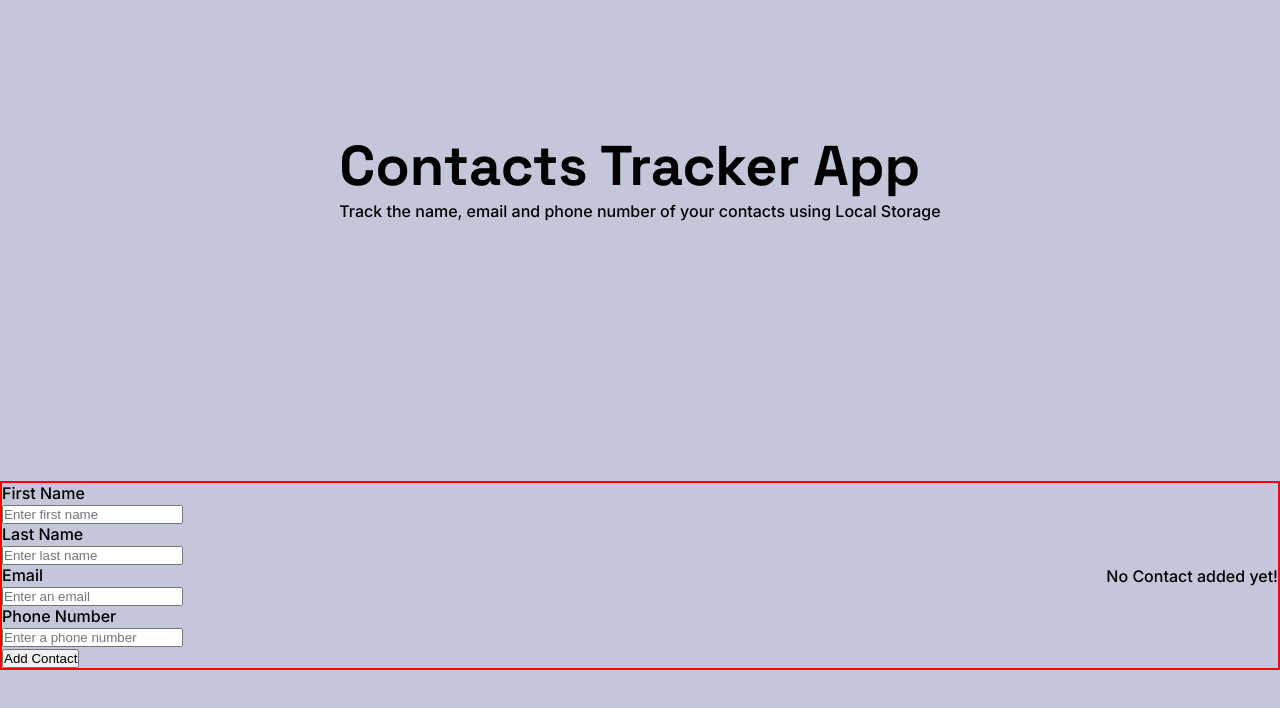
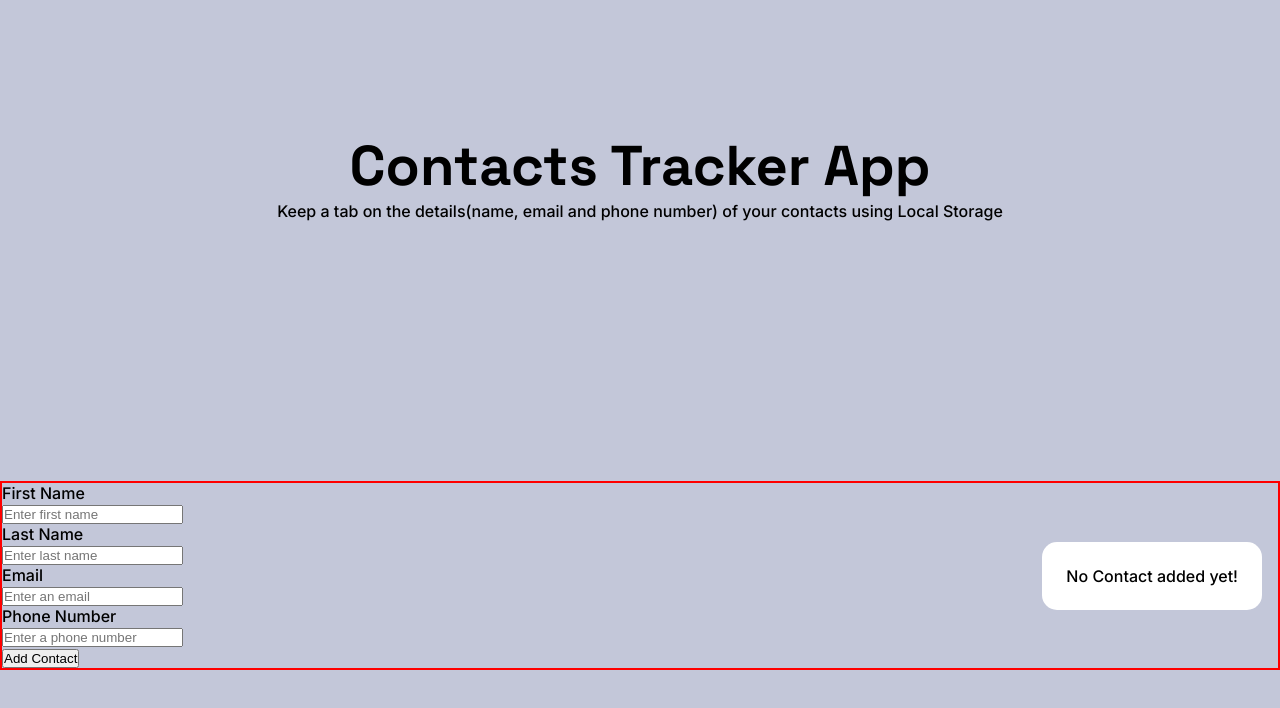
Before and after one commit to nabeelcodes/Contacts-Tracker, a React (Create React App) app: page / in a window 1280 px wide. Shown: the top 708 px of the page. Built offline with nearby package versions, Linux system fonts and the light colour scheme.

Commit message:
Added all basic functionality

```diff
--- a/src/App.js
+++ b/src/App.js
@@ -8,7 +8,6 @@ const getDataFromLocalStorage = () => {
       if (dataFromLS === null) {
          return [];
       }
-      console.log(dataFromLS, typeof dataFromLS);
       return JSON.parse(dataFromLS);
    } catch (error) {
       console.log(error);
@@ -18,13 +17,22 @@ const getDataFromLocalStorage = () => {
 const App = () => {
    // main user contact array that gets pushed to localStorage as json
    const [contacts, setContacts] = useState(getDataFromLocalStorage());
-   console.log(`ContactsList initialized to ${contacts} ${typeof contacts}`);
 
    // run useEffect every time "contacts" array changes(new contact gets added), then push data to localStorage to update it
    useEffect(() => {
       localStorage.setItem("ContactsList", JSON.stringify(contacts));
-      console.log("new contact added to LS");
    }, [contacts]);
+
+   // Delete a contact
+   const deleteUser = (userId) => {
+      console.log(`deleteUser ran, deleted : ${userId}`);
+      if (contacts) {
+         const filteredContacts = contacts.filter((eachContact) => {
+            return eachContact.id !== userId;
+         });
+         setContacts(filteredContacts);
+      }
+   };
 
    return (
       <>
@@ -32,11 +40,11 @@ const App = () => {
          <MainContainer>
             <header>
                <Title>Contacts Tracker App</Title>
-               <p>Track the name, email and phone number of your contacts using Local Storage</p>
+               <p>Keep a tab on the details(name, email and phone number) of your contacts using Local Storage</p>
             </header>
             <GenericContainer>
                <ContactsForm userData={contacts} createUser={setContacts} />
-               <ContactsDisplay userData={contacts} />
+               <ContactsDisplay userData={contacts} deleteUser={deleteUser} />
             </GenericContainer>
          </MainContainer>
       </>
--- a/src/components/ContactsDisplay.jsx
+++ b/src/components/ContactsDisplay.jsx
@@ -1,15 +1,29 @@
-const ContactsDisplay = ({ userData }) => {
+import { EachContact } from "./";
+import { ContactsDisplayContainer } from "./";
+
+const ContactsDisplay = ({ userData, deleteUser }) => {
    const contactsListEmpty = userData.length === 0 ? true : false;
 
    return (
-      <div>
+      <ContactsDisplayContainer>
          {contactsListEmpty && <div>No Contact added yet!</div>}
-         <div>
-            {userData.map((contact) => (
-               <p key={contact.id}>{contact.firstName}</p>
-            ))}
-         </div>
-      </div>
+         {!contactsListEmpty && (
+            <>
+               <table>
+                  <thead>
+                     <tr>
+                        <th>Name</th>
+                        <th>Email</th>
+                        <th>Phone Number</th>
+                        <th>Delete User</th>
+                     </tr>
+                  </thead>
+                  <EachContact userData={userData} deleteUser={deleteUser} />
+               </table>
+               <button>Remove All</button>
+            </>
+         )}
+      </ContactsDisplayContainer>
    );
 };
 
--- a/src/components/ContactsForm.jsx
+++ b/src/components/ContactsForm.jsx
@@ -23,7 +23,6 @@ const ContactsForm = ({ userData, createUser }) => {
       const newValues = { id: uuidv4(), ...values };
       const newUserData = [...userData, newValues];
       createUser(newUserData);
-      console.log("new contact created");
 
       submitProps.setSubmitting(false);
       submitProps.resetForm();
--- /dev/null
+++ b/src/components/EachContact.jsx
@@ -0,0 +1,21 @@
+import { Icon } from "react-icons-kit";
+import { trash } from "react-icons-kit/feather/trash";
+
+const EachContact = ({ userData, deleteUser }) => {
+   return (
+      <tbody>
+         {userData.map((user) => (
+            <tr key={user.id}>
+               <td>{`${user.firstName}${user.lastName}`}</td>
+               <td>{user.email}</td>
+               <td>{user.phoneNumber}</td>
+               <td onClick={() => deleteUser(user.id)}>
+                  <Icon icon={trash} />
+               </td>
+            </tr>
+         ))}
+      </tbody>
+   );
+};
+
+export default EachContact;
--- /dev/null
+++ b/src/components/cssStyles/ContactsDisplayContainer.styled.js
@@ -0,0 +1,43 @@
+import styled from "styled-components";
+
+export const ContactsDisplayContainer = styled.div`
+   background-color: white;
+   color: black;
+   border-radius: 15px;
+   padding: 1.5rem;
+   margin: 1rem;
+   max-height: 15rem;
+   overflow: auto;
+
+   th,
+   td {
+      padding: 0.5rem 1rem;
+   }
+
+   td:nth-child(4) {
+      color: red;
+      text-align: center;
+      cursor: pointer;
+      /* border: 2px solid red; */
+   }
+
+   button {
+      width: 100%;
+      margin-top: 1rem;
+      cursor: pointer;
+      padding: 0.5rem 0;
+      border-radius: 15px;
+      border: none;
+      font-size: 1rem;
+      font-weight: bold;
+      background-color: #ff6961;
+      color: white;
+      transition: background-color 350ms linear;
+      transition: letter-spacing 350ms linear;
+   }
+
+   button:hover {
+      background-color: rgba(255, 105, 97, 0.9);
+      letter-spacing: 2px;
+   }
+`;
--- a/src/components/cssStyles/Title.styled.js
+++ b/src/components/cssStyles/Title.styled.js
@@ -3,4 +3,5 @@ import styled from "styled-components";
 export const Title = styled.h1`
    font-family: "Space Grotesk", sans-serif;
    font-size: 3.5rem;
+   text-align: center;
 `;
--- a/src/components/index.js
+++ b/src/components/index.js
@@ -3,7 +3,9 @@ export { GlobalStyles } from "./cssStyles/GlobalStyles.styled";
 export { MainContainer } from "./cssStyles/MainContainer.styled";
 export { Title } from "./cssStyles/Title.styled";
 export { GenericContainer } from "./cssStyles/GenericContainer.styled";
+export { ContactsDisplayContainer } from "./cssStyles/ContactsDisplayContainer.styled";
 
 /* React Components Exports */
 export { default as ContactsForm } from "./ContactsForm";
 export { default as ContactsDisplay } from "./ContactsDisplay";
+export { default as EachContact } from "./EachContact";
```
